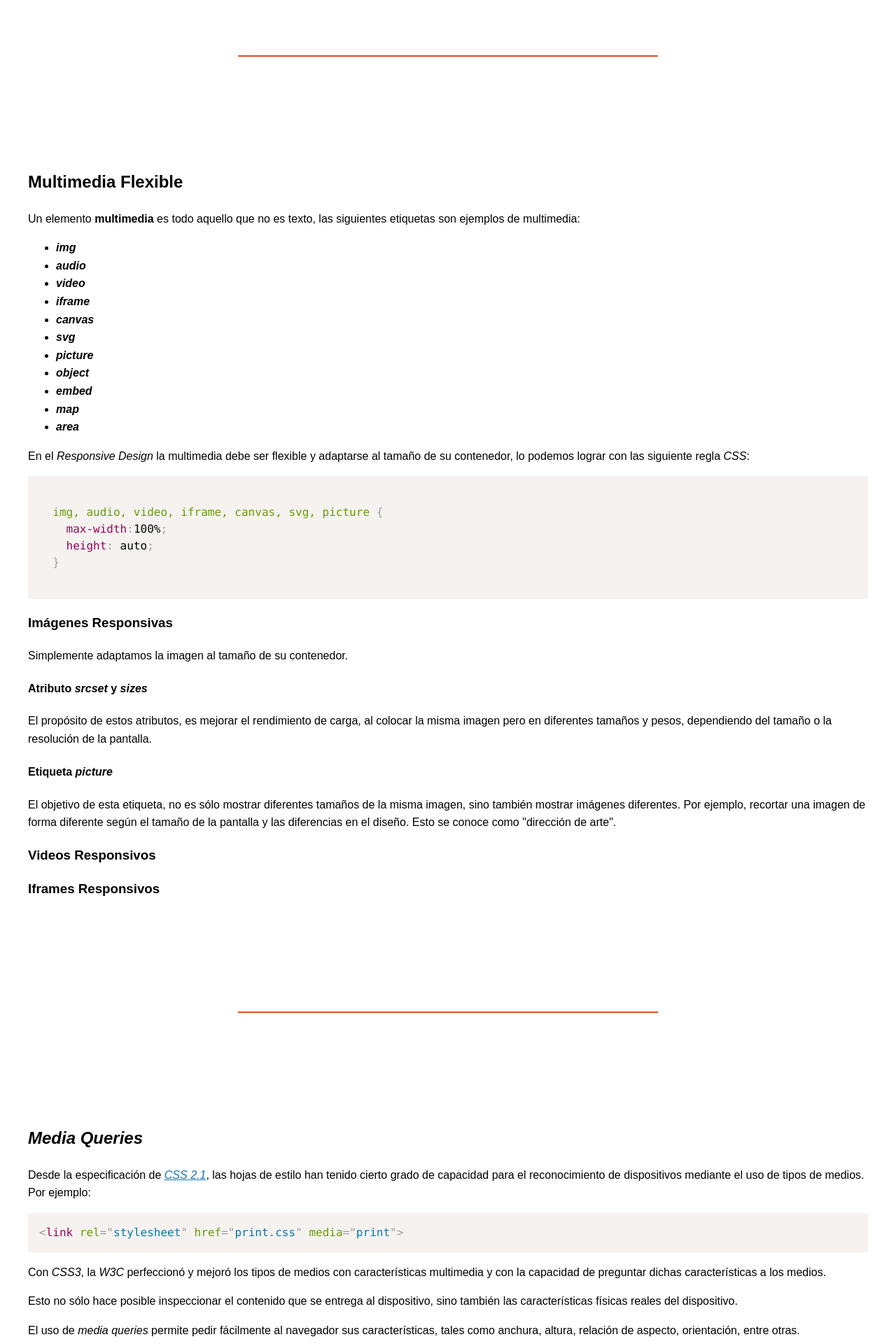
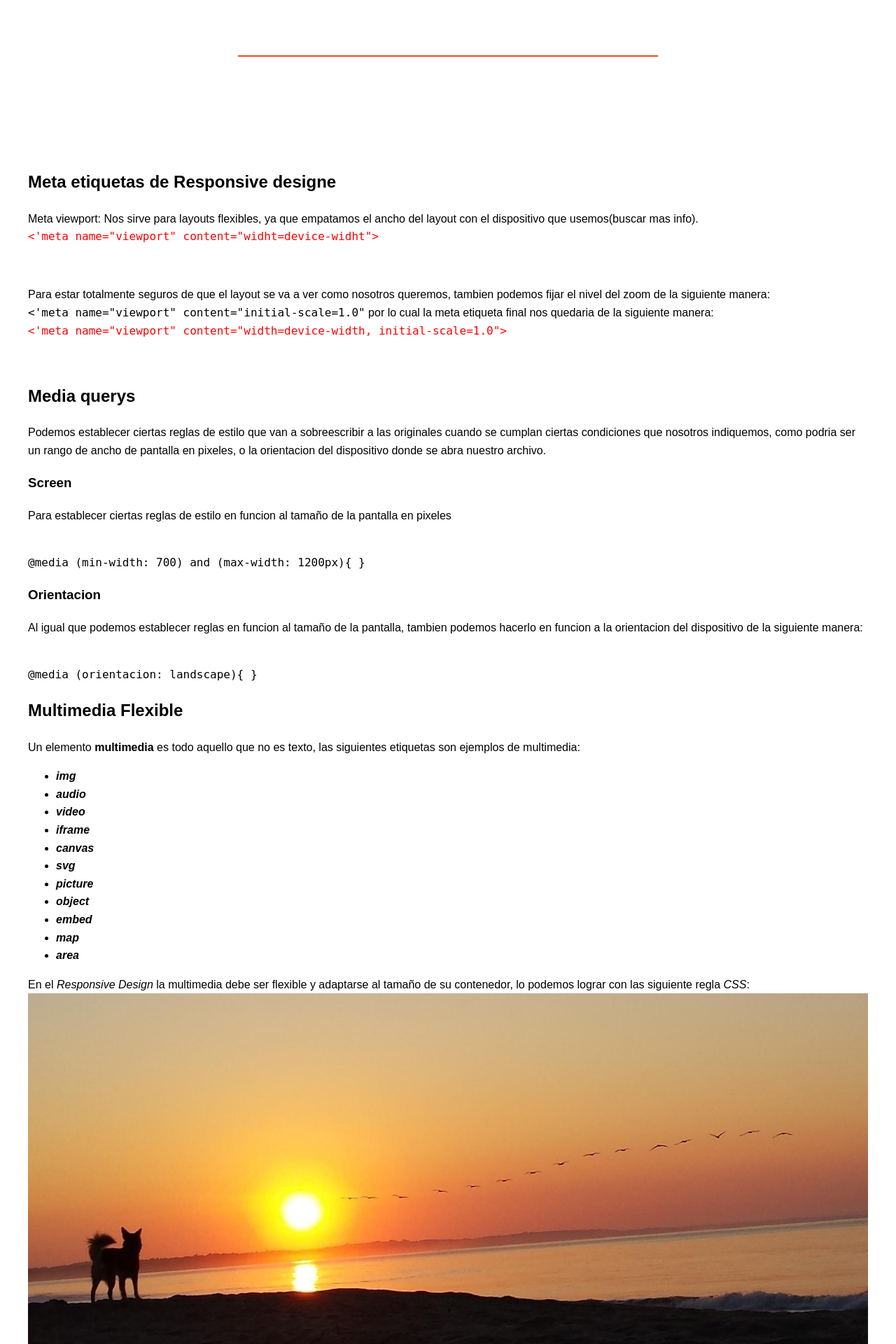
Before and after one commit to FerrGatti/Programacion, a PHP site: page / in a window 1280 px wide. Shown: the part 3196-5116 px from the top of the page at 70% size. Run offline with PHP 8.4, Linux system fonts and the light colour scheme; some libraries are stand-ins or nearby versions.

```diff
--- /dev/null
+++ b/Probando SASS/style.css
@@ -0,0 +1,4 @@
+body {
+  background-color: salmon;
+}
+/*# sourceMappingURL=style.css.map */
--- /dev/null
+++ b/Probando SASS/style.scss
@@ -0,0 +1,5 @@
+$colorbg: salmon;
+
+body{
+    background-color: $colorbg;
+}
--- a/responsive-arquitectura/index.html
+++ b/responsive-arquitectura/index.html
@@ -78,6 +78,30 @@
     </article>
     <hr>
     <article id="multimedia-flexible" class="full-screen">
+      <h2>Meta etiquetas de Responsive designe</h2>
+      <p>
+        Meta viewport: Nos sirve para layouts flexibles, ya que empatamos el ancho del layout con el dispositivo que usemos(buscar mas info). <br>
+        <code style="color: red;"><'meta name="viewport" content="widht=device-widht"></code>
+      </p> <br>
+      <p>
+        Para estar totalmente seguros de que el layout se va a ver como nosotros queremos, tambien podemos fijar el nivel del zoom de la siguiente manera: <br>
+        <code><'meta name="viewport" content="initial-scale=1.0"</code> por lo cual la meta etiqueta final nos quedaria de la siguiente manera: <br>
+        <code style="color: red;"><'meta name="viewport" content="width=device-width, initial-scale=1.0"></code>
+      </p> <br>
+      <h2>Media querys</h2>
+      <p>
+        Podemos establecer ciertas reglas de estilo que van a sobreescribir a las originales cuando se cumplan ciertas condiciones que nosotros indiquemos, como podria ser un rango de ancho de pantalla en pixeles, o la orientacion del dispositivo donde se abra nuestro archivo. <br>
+        <h3>Screen</h3>
+        <p>Para establecer ciertas reglas de estilo en funcion al tamaño de la pantalla en pixeles</p> <br>
+        <code>@media (min-width: 700) and (max-width: 1200px){
+        }
+        </code>
+      </p>
+      <h3>Orientacion</h3>
+      <p>Al igual que podemos establecer reglas en funcion al tamaño de la pantalla, tambien podemos hacerlo en funcion a la orientacion del dispositivo de la siguiente manera:</p> <br>
+      <code>@media (orientacion: landscape){
+      }
+      </code>
       <h2>Multimedia Flexible</h2>
       <p>
         Un elemento <b>multimedia</b> es todo aquello que no es texto, las siguientes etiquetas son ejemplos de
@@ -101,6 +125,7 @@
         podemos
         lograr con las
         siguiente regla <i>CSS</i>:
+        <img src="img/puesta-sol.jpg" alt="Puesta de sol">
       </p>
       <pre><code class="language-css">
   img, audio, video, iframe, canvas, svg, picture {
@@ -117,12 +142,31 @@
         tamaños y pesos,
         dependiendo del tamaño o la resolución de la pantalla.
       </p>
+      <h3>Srcset utilizando la resolucion de la pantalla</h3>
+      <img src="img/html5-3d-600.png" srcset="img/html5-3d-600.png 1x, img/html5-3d-900.png 1.5x, img/html5-3d-1200.png 2x" alt="HTML5">
+      <br>
+      <h3>Utilizando el ancho de la pantalla</h3>
+      <img src="img/html5-3d-600.png" srcset="img/html5-3d-600.png 600w, img/html5-3d-900.png 900w, img/html5-3d-1200.png 1200w" alt="HTML5">
+      <h3>Atributo size</h3>
+      <img src="img/html5-3d-600.png" srcset="img/html5-3d-600.png 600w, img/html5-3d-900.png 900w, img/html5-3d-1200.png 1200w" sizes="(max-width: 480px) 300px, (max-width: 600px) 480px, (max-width: 768px) 600px, (max-width: 1024) 768px, (min-width: 1200px) 1200px" alt="HTML5">
+      <p>
+        Lo que hacemos con el atributo source es que, con cada limite que colocamos con max-width, le damos un limite al tamaño de la imagen. Es decir, por ej, que con el max-width 480px, cada vez que el ancho de la pantalla sea menor a 480px la imagen no va a variar de 300px, una vez pase estos 480px pasara al siguiente max-width que en este caso es 600. Siempre que el ancho sea menor a 600px, la imagen no va a variar de 480px, y asi sucesivamente.
+      </p>
       <h4>Etiqueta <i>picture</i></h4>
       <p>
         El objetivo de esta etiqueta, no es sólo mostrar diferentes tamaños de la misma imagen,
         sino también mostrar imágenes diferentes. Por ejemplo, recortar una imagen de forma diferente según el tamaño de
         la
         pantalla y las diferencias en el diseño. Esto se conoce como "dirección de arte".
+        <picture>
+          <source srcset="img/kitten-large.png" media="(min-width:1024px)">
+          <source srcset="img/kitten-medium.png" media="(min-width:600px)">
+          <img src="img/kitten-small.png" alt="Kitten">
+        </picture>
+        <picture>
+          <source srcset="img/butterfly.webp" type="image/webp"/>
+          <img src="img/butterfly.jpg" alt="Mariposa">
+        </picture>
       </p>
       <h3>Videos Responsivos</h3>
       <h3>Iframes Responsivos </h3>
--- a/responsive-arquitectura/style.css
+++ b/responsive-arquitectura/style.css
@@ -34,3 +34,9 @@
     width: 50%;
     height: 20vh;
 }
+/* Elementos flexibles */
+/* El primer metodo para poder hacer un elemento flexible es colocandole un max-widht 100% y un height auto */
+img{
+    max-width: 100%;
+    height: auto;
+}
```
Also changed, not shown: Probando SASS/index.html (added, +13 -0 lines), 4 other files.
